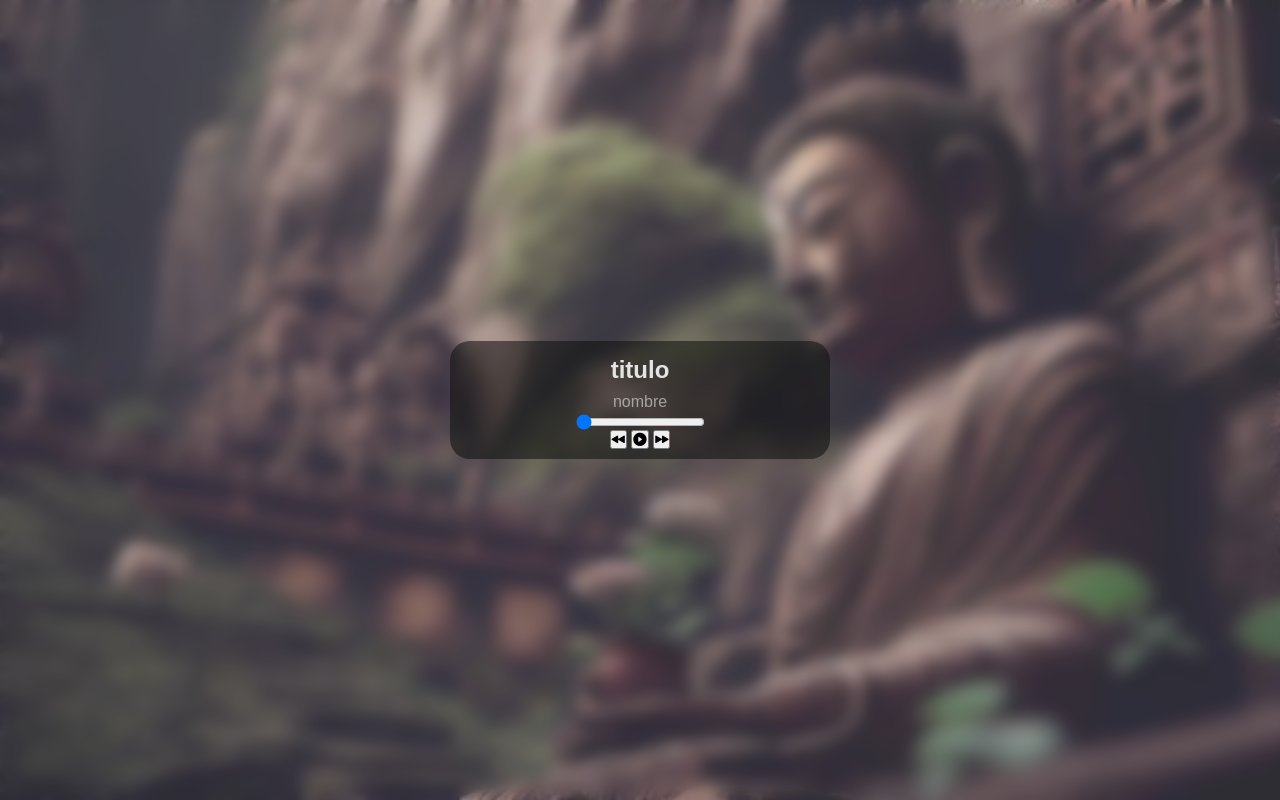
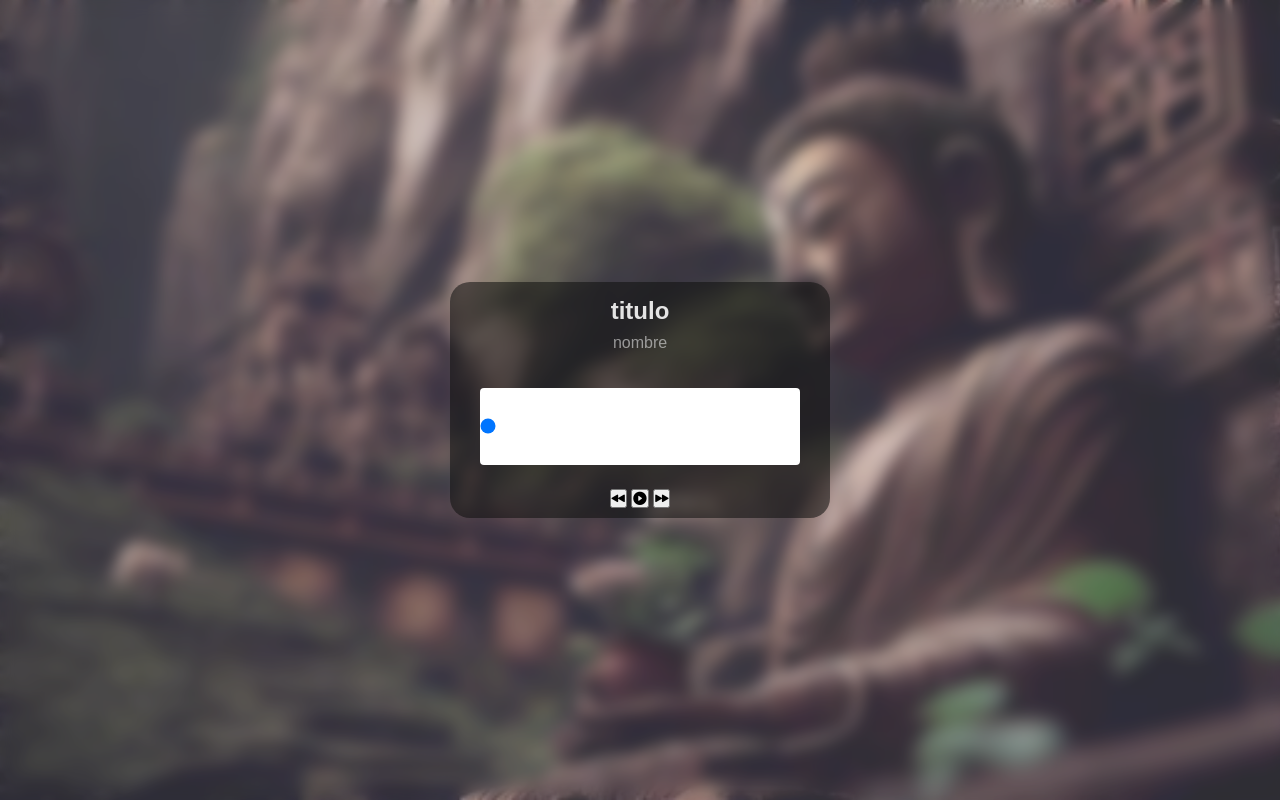
Before and after one commit to jorgecarloslopez/musicPlayer_reproductorDeMusica, a plain HTML site: page index.html in a window 1280 px wide. Drawn offline with nearby package versions, Linux system fonts and the light colour scheme.

```diff
--- a/style.css
+++ b/style.css
@@ -60,3 +60,13 @@
   line-height: 1.6;
   opacity: 0.6;
 }
+#progreso {
+  appearance: none;
+  -webkit-appearance: none;
+  width: 100%;
+  height: 77px;
+  background: rgba(165, 165, 165, 0, 4);
+  border-radius: 4px;
+  margin: 32px 0 24px;
+  cursor: pointer;
+}
```
